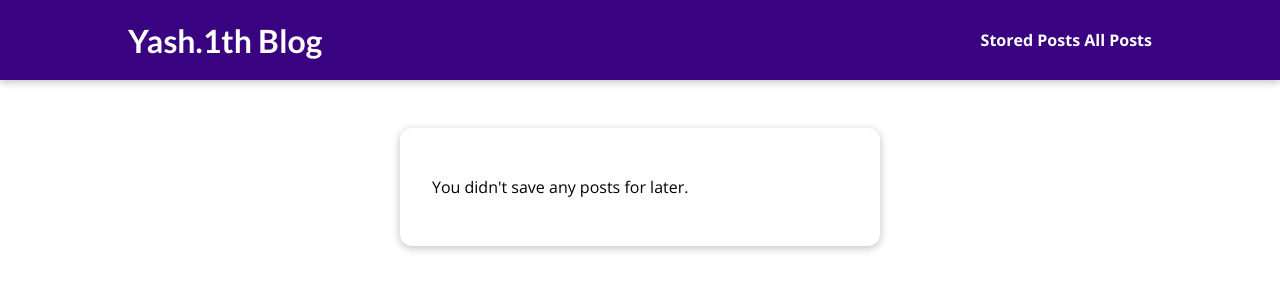
After one commit to Yash1thvs/my_site, a Django app: page /blog/read-later in a window 1280 px wide. The commit adds this page. Shown: the top 300 px of the page. Run offline with Django 5.2, Linux system fonts and the light colour scheme.

Commit message:
- Comment Feature - Read Later Feature

```diff
--- /dev/null
+++ b/blog/static/blog/stored-posts.css
@@ -0,0 +1,39 @@
+#main-navigation {
+  background-color: #390281;
+  box-shadow: 0 2px 8px rgba(0, 0, 0, 0.25);
+}
+
+#stored-posts {
+  margin: 8rem auto 3rem auto;
+  padding: 2rem;
+  border-radius: 12px;
+  box-shadow: 0 2px 8px rgba(0, 0, 0, 0.25);
+  background-color: white;
+  width: 90%;
+  max-width: 30rem;
+}
+
+#stored-posts ul {
+  list-style: none;
+  margin: 0;
+  padding: 0;
+}
+
+#stored-posts li {
+  margin: 1rem 0;
+}
+
+#stored-posts a {
+  display: block;
+  padding: 1rem;
+  width: 100%;
+  text-decoration: none;
+  border: 1px solid #ccc;
+  color: #1b1b1b;
+  font-weight: bold;
+}
+
+#stored-posts a:hover,
+#stored-posts a:active {
+  background-color: #ccc;
+}
--- /dev/null
+++ b/blog/templates/blog/stored-posts.html
@@ -0,0 +1,23 @@
+{% extends "base.html" %}
+{% load static %}
+
+{% block title %}
+My Stored Posts
+{% endblock %}
+
+{% block css_files %}
+<link rel="stylesheet" href="{% static 'blog/stored-posts.css' %}">
+{% endblock %}
+
+{% block content %}
+  <section id="stored-posts">
+    {% if not has_posts %}
+      <p>You didn't save any posts for later.</p>
+    {% endif %}
+    <ul>
+      {% for post in posts %}
+        <li><a href="{% url 'post-detail-page' post.slug %}">{{ post.title }}</a></li>
+      {% endfor %}
+    </ul>
+  </section>
+{% endblock %}
--- a/blog/urls.py
+++ b/blog/urls.py
@@ -3,7 +3,9 @@ from django.urls import path
 from . import views
 
 urlpatterns = [
-    path("", views.starting_page, name="starting-page"),
-    path("posts", views.posts, name="posts-page"),
-    path("post/<slug>", views.post_detail, name="post-detail-page")
+    path("", views.StartingPageView.as_view(), name="starting-page"),
+    path("posts", views.AllPostsView.as_view(), name="posts-page"),
+    path("posts/<slug:slug>", views.SinglePostView.as_view(),
+         name="post-detail-page"),  # /posts/my-first-post
+    path("read-later", views.ReadLaterView.as_view(), name="read-later")
 ]
--- a/blog/views.py
+++ b/blog/views.py
@@ -1,6 +1,11 @@
+from django.http import HttpResponseRedirect
+from django.urls import reverse
 from django.shortcuts import render, get_object_or_404
+from django.views.generic import ListView, DetailView
+from django.views import View
 
 from .models import Post
+from .forms import CommentForm
 
 
 def get_date(post):
@@ -8,23 +13,97 @@ def get_date(post):
 
 
 # Create your views here.
-def starting_page(request):
-    latest_posts = Post.objects.all().order_by("-date")[:3]
-    return render(request, "blog/index.html", {
-        "posts": latest_posts
-    })
+class StartingPageView(ListView):
+    template_name = "blog/index.html"
+    model = Post
+    ordering = ["-date"]
+    context_object_name = "posts"
+
+    def get_queryset(self):
+        queryset = super().get_queryset()
+        data = queryset[:3]
+        return data
 
 
-def posts(request):
-    all_posts = Post.objects.all().order_by("-date")
-    return render(request, "blog/all-posts.html", {
-        "all_posts": all_posts
-    })
+class AllPostsView(ListView):
+    template_name = "blog/all-posts.html"
+    model = Post
+    ordering = ["-date"]
+    context_object_name = "all_posts"
 
 
-def post_detail(request, slug):
-    identified_post = get_object_or_404(Post, slug=slug)
-    return render(request, "blog/post-detail.html", {
-        "post": identified_post,
-        "post_tags": identified_post.tags.all()
-    })
+class SinglePostView(View):
+    def is_stored_post(self, request, post_id):
+        stored_posts = request.session.get("stored_posts")
+        if stored_posts is not None:
+            is_saved_for_later = post_id in stored_posts
+        else:
+            is_saved_for_later = False
+
+        return is_saved_for_later
+
+    def get(self, request, slug):
+        post = Post.objects.get(slug=slug)
+
+        context = {
+            "post": post,
+            "post_tags": post.tags.all(),
+            "comment_form": CommentForm(),
+            "comments": post.comments.all().order_by("-id"),
+            "saved_for_later": self.is_stored_post(request, post.id)
+        }
+        return render(request, "blog/post-detail.html", context)
+
+    def post(self, request, slug):
+        comment_form = CommentForm(request.POST)
+        post = Post.objects.get(slug=slug)
+
+        if comment_form.is_valid():
+            comment = comment_form.save(commit=False)
+            comment.post = post
+            comment.save()
+
+            return HttpResponseRedirect(reverse("post-detail-page", args=[slug]))
+
+        context = {
+            "post": post,
+            "post_tags": post.tags.all(),
+            "comment_form": comment_form,
+            "comments": post.comments.all().order_by("-id"),
+            "saved_for_later": self.is_stored_post(request, post.id)
+        }
+        return render(request, "blog/post-detail.html", context)
+
+
+class ReadLaterView(View):
+    def get(self, request):
+        stored_posts = request.session.get("stored_posts")
+
+        context = {}
+
+        if stored_posts is None or len(stored_posts) == 0:
+            context["posts"] = []
+            context["has_posts"] = False
+        else:
+            posts = Post.objects.filter(id__in=stored_posts)
+            context["posts"] = posts
+            context["has_posts"] = True
+
+        return render(request, "blog/stored-posts.html", context)
+
+    def post(self, request):
+        stored_posts = request.session.get("stored_posts")
+
+        if stored_posts is None:
+            stored_posts = []
+
+        post_id = int(request.POST["post_id"])
+
+        if post_id not in stored_posts:
+            stored_posts.append(post_id)
+        else:
+            stored_posts.remove(post_id)
+
+        request.session["stored_posts"] = stored_posts
+
+        return HttpResponseRedirect("/")
--- a/static/app.css
+++ b/static/app.css
@@ -1,4 +1,3 @@
-
 @import url('https://fonts.googleapis.com/css2?family=Lato:wght@400;700&family=Open+Sans:wght@400;700&display=swap');
 
 * {
--- a/templates/base.html
+++ b/templates/base.html
@@ -12,6 +12,7 @@
 <header id="main-navigation">
     <h1><a href="{% url 'starting-page' %}">Yash.1th Blog</a></h1>
     <nav>
+        <a href="{% url 'read-later' %}">Stored Posts</a>
         <a href="{% url 'posts-page' %}">All Posts</a>
     </nav>
 </header>
```
Also changed, not shown: blog/admin.py (+6 -1 lines), blog/forms.py (added, +14 -0 lines), blog/models.py (+7 -0 lines), blog/static/blog/post-detail.css (+133 -4 lines), blog/templates/blog/post-detail.html (+58 -10 lines), blog/migrations/0003_comment.py (added), blog/templates/blog/read-later.css (added), db.sqlite3.
